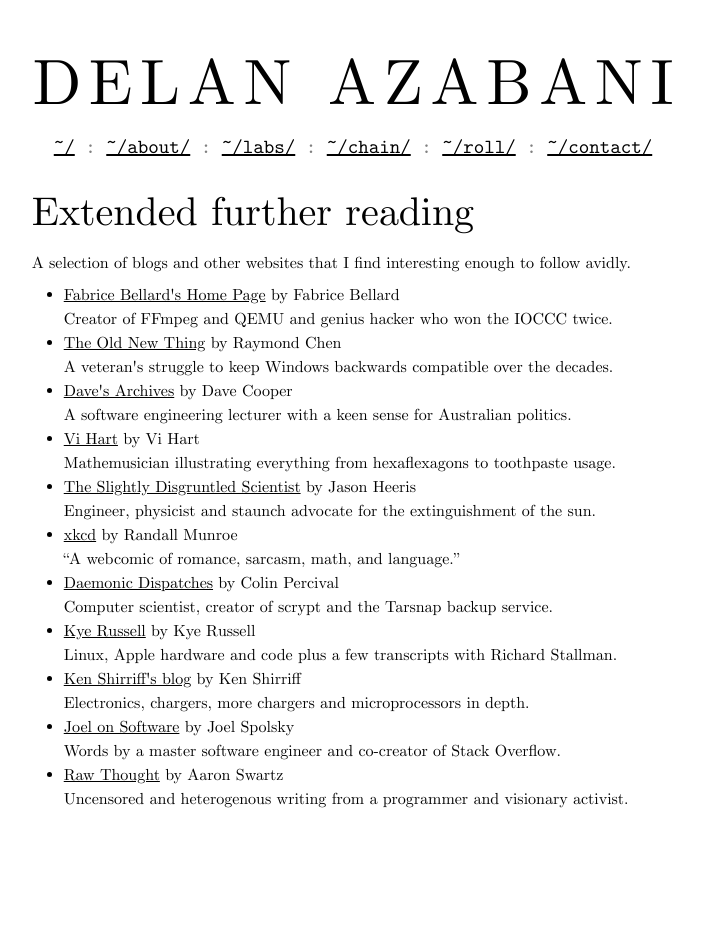
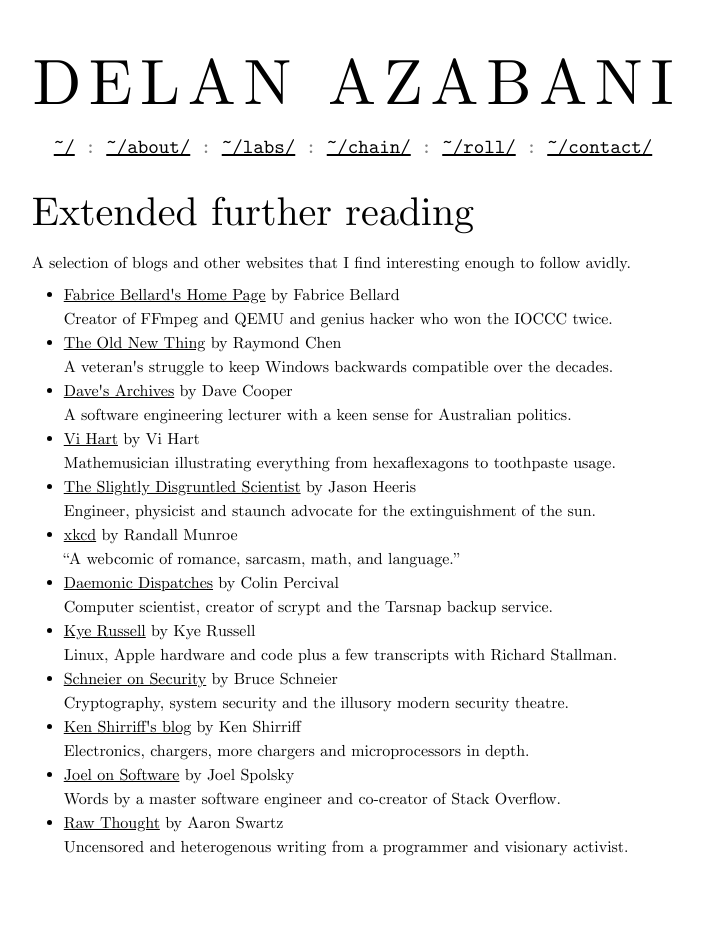
Before and after one commit to delan/www.azabani.com, a Jekyll site: the page built from roll/index.html, in a window 1280 px wide. Shown: the whole page, without its empty margins (287-990 px from the left). Built offline with Jekyll 4.4.1, drawn with Linux system fonts in a browser that asks for light colours; before the commit the page ends 900 px from its top, so only the background shows below that.

Commit message:
add schneier.com to roll

```diff
--- a/roll/index.html
+++ b/roll/index.html
@@ -34,6 +34,10 @@
 	<li><a href="http://kyerussell.com">Kye Russell</a> by Kye Russell<br>
 	    Linux, Apple hardware and code plus a few transcripts with
 	    Richard Stallman.
+	<li><a href="http://www.schneier.com">Schneier on Security</a> by
+	    Bruce Schneier<br>
+	    Cryptography, system security and the illusory modern security
+	    theatre.
 	<li><a href="http://www.righto.com">Ken Shirriff's blog</a> by
 	    Ken Shirriff<br>
 	    Electronics, chargers, more chargers and microprocessors in depth.
```
